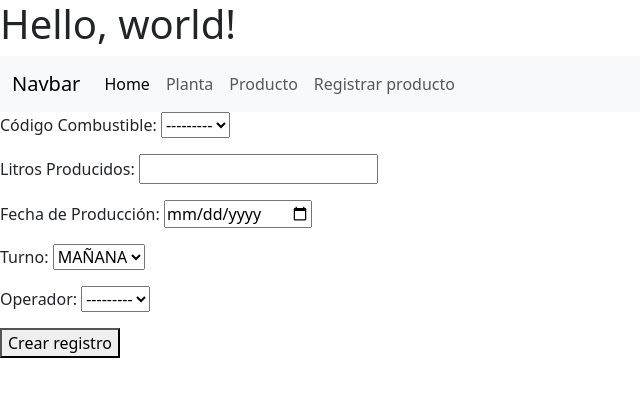
After one commit to Vicho501/FuellManagerPro, a Django app: page /registrar_produccion/ in a window 1280 px wide. The commit adds this page. Shown: the top 397 px of the page, without its empty margins (0-640 px from the left). Run offline with Django 4.2, Linux system fonts and the light colour scheme; data that the repository does not hold is empty.

Commit message:
agregé registro y edición de producción

```diff
--- a/FuellManager/FuellManager/urls.py
+++ b/FuellManager/FuellManager/urls.py
@@ -15,10 +15,13 @@ Including another URLconf
     2. Add a URL to urlpatterns:  path('blog/', include('blog.urls'))
 """
 from django.contrib import admin
-from django.urls import path
+from django.urls import path, include
 from proyectos import views
 
 urlpatterns = [
     path('admin/', admin.site.urls),
     path('', views.home, name="home"),
+    path('accounts/', include('django.contrib.auth.urls')),
+    path('registrar_produccion/', views.registrar_produccion, name="registrar_produccion"),
+    path('editar_produccion/<name>', views.editar_produccion, name="editar_produccion"),
 ]
--- a/FuellManager/proyectos/admin.py
+++ b/FuellManager/proyectos/admin.py
@@ -1,10 +1,10 @@
 from django.contrib import admin
-from .models import Planta, Produto, RegistroProduccion
+from .models import Planta, Producto, RegistroProduccion
 from django.utils import timezone
 
 # Register your models here.
 
 
 admin.site.register(Planta)
-admin.site.register(Produto)
+admin.site.register(Producto)
 admin.site.register(RegistroProduccion)
--- a/FuellManager/proyectos/forms.py
+++ b/FuellManager/proyectos/forms.py
@@ -1,11 +1,36 @@
 from django import forms
 from django.forms import ModelForm
-from .models import RegistroProduccion
+from .models import RegistroProduccion, Producto, Planta, User
 
 class RegistroProduccionForm(ModelForm):
     class Meta:
         model = RegistroProduccion
-        fields = ['codigo_combustible', 'litros_producidos', 'fecha_produccion', 'turno']
-        widgets = {
-            'fecha_produccion': forms.DateInput(attrs={'type': 'date'}),
-        }
+        fields = ['codigo_combustible', 'litros_producidos', 'fecha_produccion', 'turno', 'operador']
+
+    def __init__(self, *args, **kwargs):
+        super(RegistroProduccionForm, self).__init__(*args, **kwargs)
+        self.fields['codigo_combustible'].queryset = Producto.objects.all()
+        self.fields['operador'].queryset = User.objects.all()
+
+    codigo_combustible = forms.ModelChoiceField(queryset=None, label='Código Combustible')
+    litros_producidos = forms.FloatField(label='Litros Producidos')
+    fecha_produccion = forms.DateField(label='Fecha de Producción', widget=forms.DateInput(attrs={'type': 'date'}))
+    turno = forms.ChoiceField(label='Turno', choices=RegistroProduccion.TURNOS)
+    operador = forms.ModelChoiceField(queryset=None, label='Operador')
+
+
+class EditarProduccionForm(ModelForm):
+    class Meta:
+        model = RegistroProduccion
+        fields = ['codigo_combustible', 'litros_producidos', 'fecha_produccion', 'turno', 'operador']
+
+    def __init__(self, *args, **kwargs):
+        super(RegistroProduccionForm, self).__init__(*args, **kwargs)
+        self.fields['codigo_combustible'].queryset = Producto.objects.all()
+        self.fields['operador'].queryset = User.objects.all()
+
+    codigo_combustible = forms.ModelChoiceField(queryset=None, label='Código Combustible')
+    litros_producidos = forms.FloatField(label='Litros Producidos')
+    fecha_produccion = forms.DateField(label='Fecha de Producción', widget=forms.DateInput(attrs={'type': 'date'}))
+    turno = forms.ChoiceField(label='Turno', choices=RegistroProduccion.TURNOS)
+    operador = forms.ModelChoiceField(queryset=None, label='Operador')
--- a/FuellManager/proyectos/models.py
+++ b/FuellManager/proyectos/models.py
@@ -1,6 +1,5 @@
 from django.db import models
 from django.contrib.auth.models import User
-# Create your models here.
 
 #la siguiente clase es para el nombre de la pnata y su codigo
 class Planta(models.Model):
@@ -11,13 +10,15 @@ class Planta(models.Model):
         return self.nombre
 
 #esta clase es para la produccion de la planta
-class Produto(models.Model):
+class Producto(models.Model):
     codigo= models.CharField(max_length=3, unique=True)
     nombre= models.CharField(max_length=100)
     planta= models.ForeignKey(Planta, on_delete=models.CASCADE)#crea una clave foranea
 
     def __str__ (self):
         return self.nombre
+
+
 
 #clase que reguistra la produccion
 class RegistroProduccion(models.Model):
@@ -26,8 +27,7 @@ class RegistroProduccion(models.Model):
         ('PM','TARDE'),
         ('MM','NOCHE'),
     ]
-
-    codigo_combustible= models.ForeignKey(Produto, on_delete=models.CASCADE)
+    codigo_combustible= models.ForeignKey(Producto, on_delete=models.CASCADE)
     litros_producidos= models.FloatField()
     fecha_produccion= models.FloatField()
     turno= models.CharField(max_length=2, choices=TURNOS)
--- a/FuellManager/proyectos/templates/base.html
+++ b/FuellManager/proyectos/templates/base.html
@@ -20,16 +20,24 @@
           </button>
           <div class="collapse navbar-collapse" id="navbarNavAltMarkup">
             <div class="navbar-nav">
-              <a class="nav-link active" aria-current="page" href="#">Home</a>
+              <a class="nav-link active" aria-current="page" href="{% url 'home' %}">Home</a>
               <a class="nav-link" href="#">Planta</a>
               <a class="nav-link" href="#">Producto</a>
-              <a class="nav-link" href="#">Registrar producto</a>
+              <a class="nav-link" href="{% url 'registrar_produccion' %}">Registrar producto</a>
             </div>
           </div>
         </div>
       </nav>
 
 
+      <div class="row">
+        <div class="col">
+          {% block content %}
+
+          {% endblock content %}
+        </div>
+      </div>
+
     <script src="https://cdn.jsdelivr.net/npm/bootstrap@5.3.3/dist/js/bootstrap.bundle.min.js" integrity="sha384-YvpcrYf0tY3lHB60NNkmXc5s9fDVZLESaAA55NDzOxhy9GkcIdslK1eN7N6jIeHz" crossorigin="anonymous"></script>
 </body>
 </html>
--- a/FuellManager/proyectos/templates/home.html
+++ b/FuellManager/proyectos/templates/home.html
@@ -3,5 +3,6 @@
 {% block title %}{{title}}{% endblock %}
 
 {% block content %}
+<h2>EL HOME</h2>
 
 {% endblock %}
--- /dev/null
+++ b/FuellManager/proyectos/templates/registrar_produccion.html
@@ -0,0 +1,15 @@
+{% extends 'base.html' %}
+
+{% block content %}
+
+<form method="post">
+
+    {% csrf_token %}
+
+    {{ form.as_p }}
+
+    <button type="submit">Crear registro</button>
+
+</form>
+
+{% endblock %}
--- a/FuellManager/proyectos/views.py
+++ b/FuellManager/proyectos/views.py
@@ -1,7 +1,7 @@
-from django.shortcuts import render, redirect
+from django.shortcuts import render, redirect, get_object_or_404
 from django.contrib.auth.decorators import login_required
-from .models import RegistroProduccion, Produto
-from .forms import RegistroProduccionForm
+from .models import RegistroProduccion, Producto
+from .forms import RegistroProduccionForm, EditarProduccionForm
 
 # Create your views here.
 def home(request):
@@ -14,17 +14,29 @@ def home(request):
     return render(request, 'home.html',data)
 
 #decimos que nesesita registrarse con el @login_required
-@login_required
+
 #registramos el producto
 def registrar_produccion(request):
-    if request.method=='POST':
-        form = RegistroProduccionFrom(request.POST)
+    if request.method == 'POST':
+        form = RegistroProduccionForm(request.POST)
         if form.is_valid():
-            registro = form.save(commit=False)
-            registro.operador=request.User
-            registro.save()
-
+            form.save()
+            return redirect('lista_registros_produccion')
     else:
         form = RegistroProduccionForm()
 
-    return render(request, 'registro/registrar_produccion.html',{'form':form})
+    return render(request, 'registrar_produccion.html', {'form': form})
+
+
+def editar_produccion(request, name):
+    product = get_object_or_404(RegistroProduccion, name=name)
+
+    if request.method == 'POST':
+        form = EditarProduccionForm(request.POST, instance=product)
+        if form.is_valid():
+            form.save()
+            return redirect('home')  # Redirigir a la lista de proyectos u otra página después de guardar
+    else:
+        form = EditarProduccionForm(instance=product)
+
+    return render(request, 'editar_produccion.html', {'form': form})
```
Also changed, not shown: FuellManager/proyectos/templates/registrar_producto.html (deleted, +0 -7 lines), FuellManager/proyectos/templates/registration/login.html (added, +36 -0 lines), FuellManager/db.sqlite3, FuellManager/proyectos/migrations/0001_initial.py (added), FuellManager/proyectos/templates/editar_produccion.html (added).
